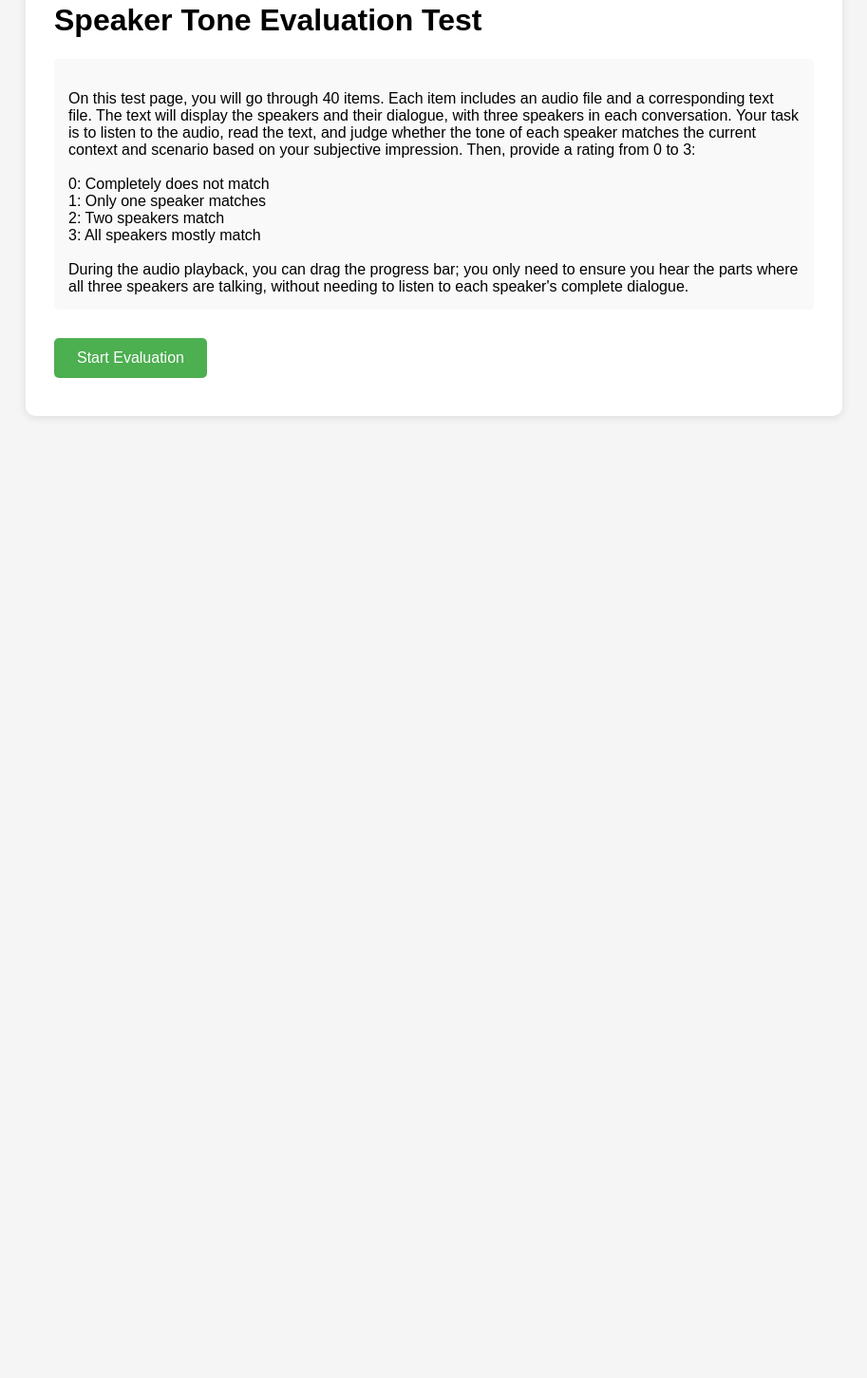
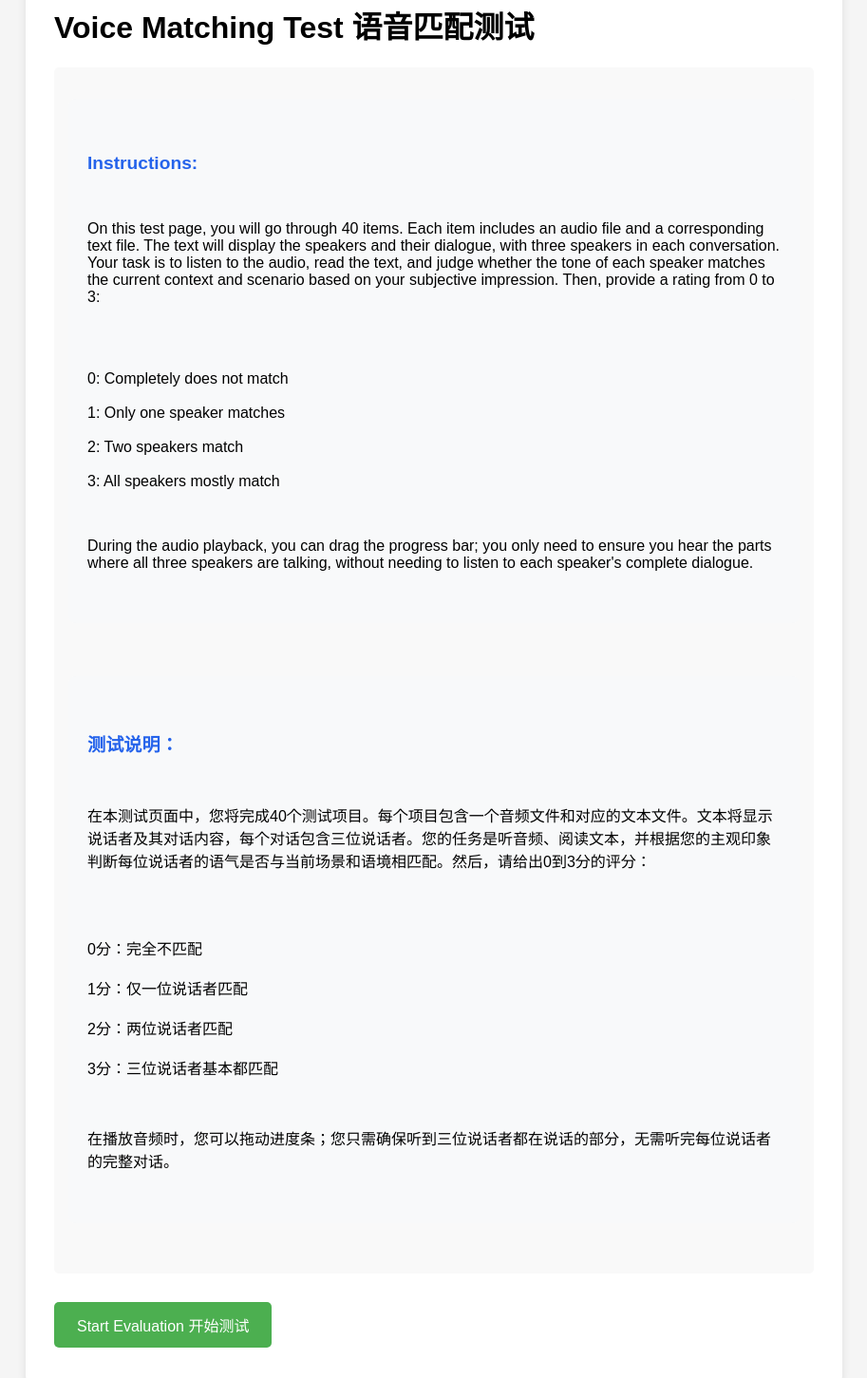
Before and after one commit to yujxx/voice-matching, a plain HTML site: page index.html in a window 1280 px wide. Shown: the part 68-1519 px from the top of the page at 95% size, without its empty margins (183-1096 px from the left). Before the commit the page ends 800 px from the top, so only its background shows below. Drawn offline with Linux system fonts and the light colour scheme.

Commit message:
Update index.html

```diff
--- a/index.html
+++ b/index.html
@@ -68,27 +68,54 @@
             color: #666;
         }
         .speaker {
-        font-weight: bold;
-        color: #2563eb;
-        text-decoration: underline;
-        margin-right: 5px;
-    }
+            font-weight: bold;
+            color: #2563eb;
+            text-decoration: underline;
+            margin-right: 5px;
+        }
+        .guidance-english, .guidance-chinese {
+            padding: 20px;
+            background-color: #f8f9fa;
+            border-radius: 8px;
+            margin-bottom: 20px;
+        }
+
+        .guidance-english h3, .guidance-chinese h3 {
+            color: #2563eb;
+            margin-bottom: 15px;
+            font-size: 1.2em;
+        }
     </style>
 </head>
 <body>
     <div class="container" id="guidance-page">
-        <h1>Speaker Tone Evaluation Test</h1>
+        <h1>Voice Matching Test 语音匹配测试</h1>
         <div class="text-content">
-            On this test page, you will go through 40 items. Each item includes an audio file and a corresponding text file. The text will display the speakers and their dialogue, with three speakers in each conversation. Your task is to listen to the audio, read the text, and judge whether the tone of each speaker matches the current context and scenario based on your subjective impression. Then, provide a rating from 0 to 3:
+            <div class="guidance-english">
+                <h3>Instructions:</h3>
+                <p>On this test page, you will go through 40 items. Each item includes an audio file and a corresponding text file. The text will display the speakers and their dialogue, with three speakers in each conversation. Your task is to listen to the audio, read the text, and judge whether the tone of each speaker matches the current context and scenario based on your subjective impression. Then, provide a rating from 0 to 3:</p>
+                <p class="score-guide">
+                    0: Completely does not match<br>
+                    1: Only one speaker matches<br>
+                    2: Two speakers match<br>
+                    3: All speakers mostly match
+                </p>
+                <p>During the audio playback, you can drag the progress bar; you only need to ensure you hear the parts where all three speakers are talking, without needing to listen to each speaker's complete dialogue.</p>
+            </div>
 
-            0: Completely does not match
-            1: Only one speaker matches
-            2: Two speakers match
-            3: All speakers mostly match
-
-            During the audio playback, you can drag the progress bar; you only need to ensure you hear the parts where all three speakers are talking, without needing to listen to each speaker's complete dialogue.
+            <div class="guidance-chinese">
+                <h3>测试说明：</h3>
+                <p>在本测试页面中，您将完成40个测试项目。每个项目包含一个音频文件和对应的文本文件。文本将显示说话者及其对话内容，每个对话包含三位说话者。您的任务是听音频、阅读文本，并根据您的主观印象判断每位说话者的语气是否与当前场景和语境相匹配。然后，请给出0到3分的评分：</p>
+                <p class="score-guide">
+                    0分：完全不匹配<br>
+                    1分：仅一位说话者匹配<br>
+                    2分：两位说话者匹配<br>
+                    3分：三位说话者基本都匹配
+                </p>
+                <p>在播放音频时，您可以拖动进度条；您只需确保听到三位说话者都在说话的部分，无需听完每位说话者的完整对话。</p>
+            </div>
         </div>
-        <button class="button" onclick="startTest()">Start Evaluation</button>
+        <button class="button" onclick="startTest()">Start Evaluation 开始测试</button>
     </div>
 
     <div class="container hidden" id="test-page">
```
